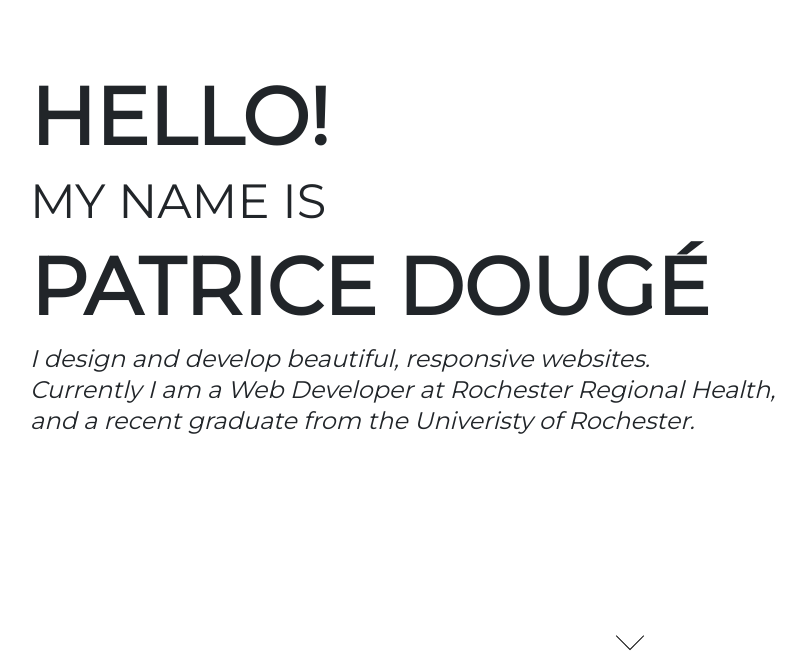
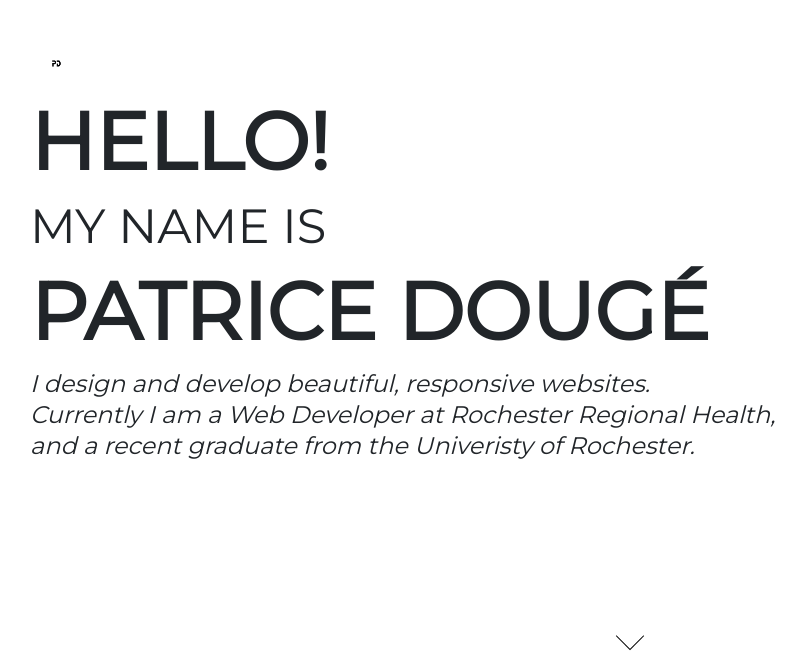
Before and after one commit to PatriceDouge/Personal_Website_V2, a React (Create React App) app: page / in a window 1280 px wide. Shown: the part 139-800 px from the top of the page, without its empty margins (20-826 px from the left). Built offline with nearby package versions, Linux system fonts and the light colour scheme.

Commit message:
added logo

```diff
--- a/src/components/Home.js
+++ b/src/components/Home.js
@@ -9,6 +9,9 @@ class Home extends Component {
     return (
       <div className="home">
         <div className="home-text">
+          <div className="logo">
+          <img src={require('../assets/images/logo.jpg')} alt="logo"/>
+          </div>
           <h1 className="first">
             HELLO!
           </h1>
--- a/src/styles/Home.css
+++ b/src/styles/Home.css
@@ -48,3 +48,10 @@
   margin-bottom: 15px;
   left: 50%;
 }
+
+.logo img {
+  height: 50px;
+  width: 50px;
+  left: 0;
+  top: 0;
+}
```
Also changed, not shown: src/assets/images/logo.jpg (added).
